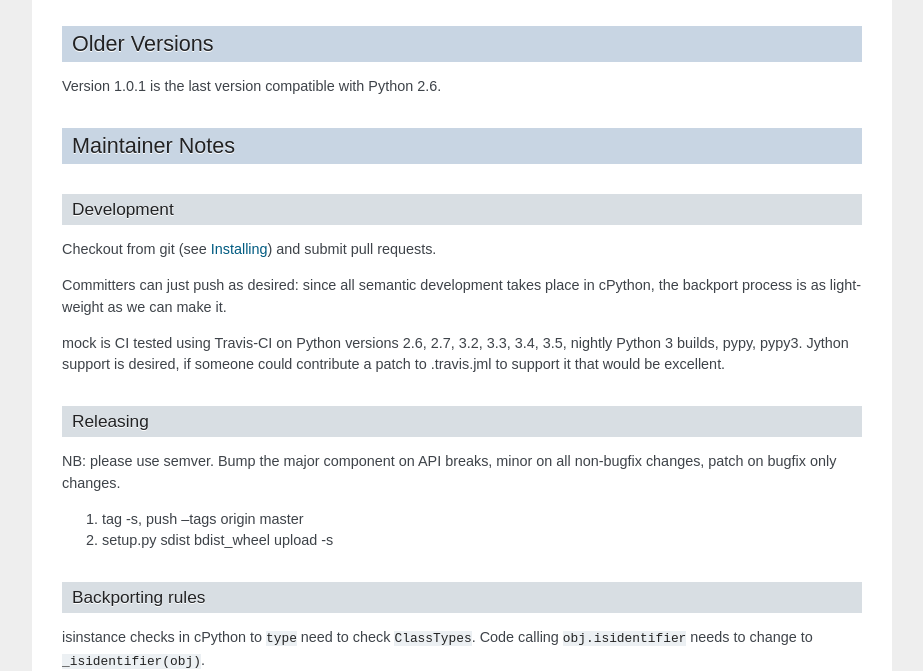
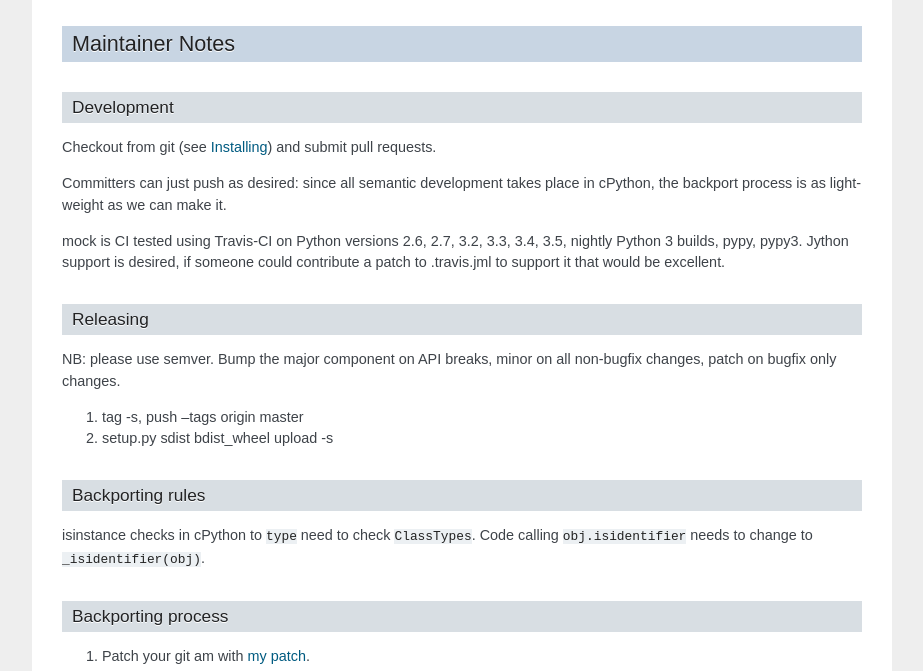
Before and after one commit to testing-cabal/mock, a Sphinx documentation site: the page built from docs/index.txt, in a window 1280 px wide and 900 px high, scrolled down 1130 px, cut to the strip 229-900 px from the top of the window. Shown: the whole strip, without its empty margins (198-1121 px from the left). Built offline with Sphinx 7.4.7, drawn with Linux system fonts in a browser that asks for light colours; the version number could not be read and is left out.

Commit message:
Remove reference to Python 2.6 support being dropped

```diff
--- a/docs/index.txt
+++ b/docs/index.txt
@@ -101,13 +101,6 @@ Python NEWS entries from cPython:
 
 .. include:: ../NEWS
 
-.. index:: older versions
-
-Older Versions
-++++++++++++++
-
-Version 1.0.1 is the last version compatible with Python 2.6.
-
 .. index:: maintainer notes
 
 Maintainer Notes
```
